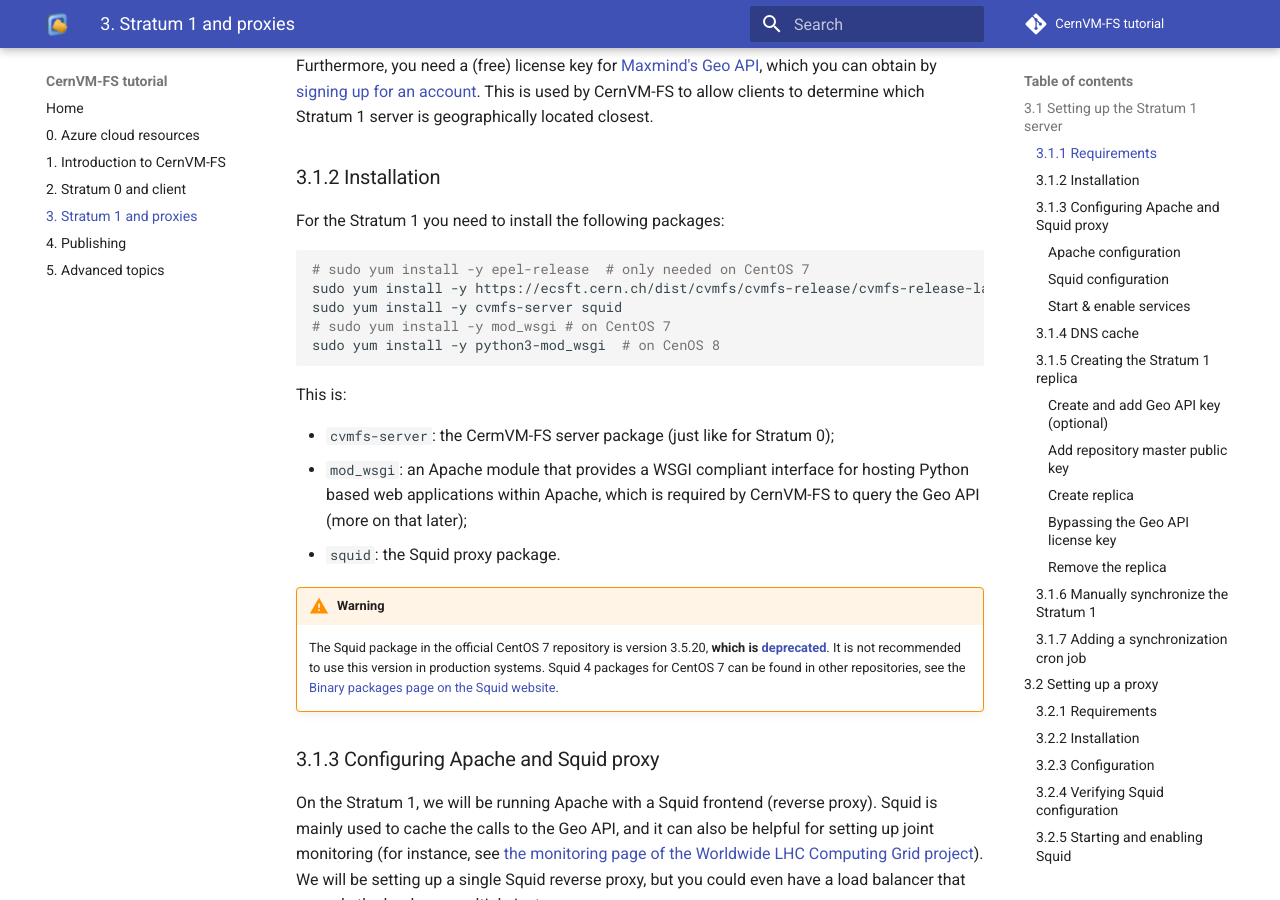
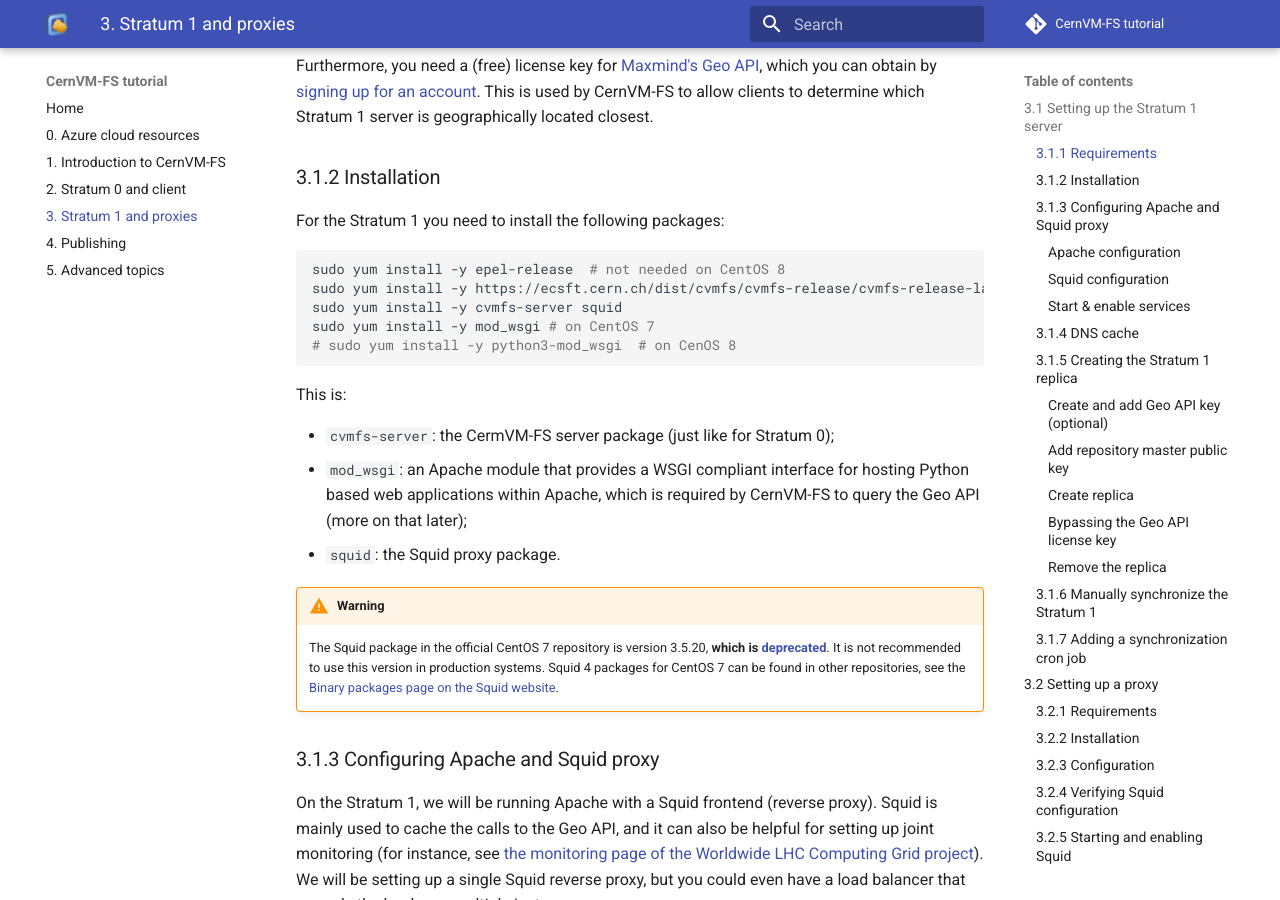
Before and after one commit to cvmfs-contrib/cvmfs-tutorial-2021, an MkDocs documentation site: the page built from docs/03_stratum1_proxies.md, in a window 1280 px wide and 900 px high, scrolled down 1063 px. Built offline with MkDocs 1.6.1 and Material for MkDocs 9.7.7, drawn with Linux system fonts in a browser that asks for light colours; comment, search, counter and statistics services are not loaded.

````diff
--- a/docs/03_stratum1_proxies.md
+++ b/docs/03_stratum1_proxies.md
@@ -40,11 +40,11 @@ by CernVM-FS to allow clients to determine which Stratum 1 server is geographica
 For the Stratum 1 you need to install the following packages:
 
 ```bash
-# sudo yum install -y epel-release  # only needed on CentOS 7
+sudo yum install -y epel-release  # not needed on CentOS 8
 sudo yum install -y https://ecsft.cern.ch/dist/cvmfs/cvmfs-release/cvmfs-release-latest.noarch.rpm
 sudo yum install -y cvmfs-server squid
-# sudo yum install -y mod_wsgi # on CentOS 7
-sudo yum install -y python3-mod_wsgi  # on CenOS 8
+sudo yum install -y mod_wsgi # on CentOS 7
+# sudo yum install -y python3-mod_wsgi  # on CenOS 8
 ```
 
 This is:
````
Also changed, not shown: docs/02_stratum0_client.md (+2 -3 lines).
